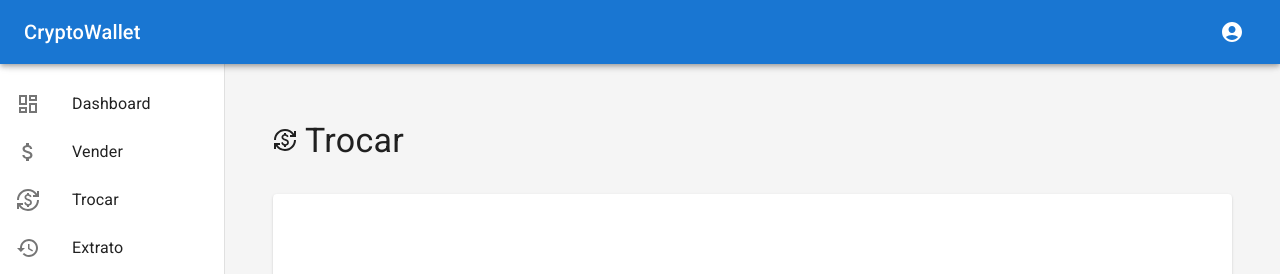
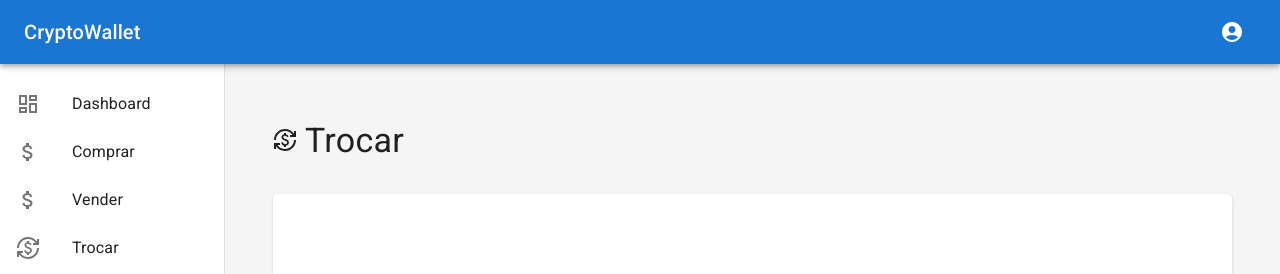
Before and after one commit to phmachado/crypto-wallet, a React (Create React App) app: page /trocar in a window 1280 px wide. Shown: the top 274 px of the page. Built offline with nearby package versions, Linux system fonts and the light colour scheme; no server answers.

Commit message:
feat: incluindo página de compra no drawer

```diff
--- a/src/components/AppLayout/LayoutDrawer/index.tsx
+++ b/src/components/AppLayout/LayoutDrawer/index.tsx
@@ -39,21 +39,28 @@ export default function LayoutAppBar() {
             <ListItemText primary="Dashboard" />
           </ListItem>
 
-          <ListItem button key="2" onClick={() => navigate("/vender")}>
+          <ListItem button key="2" onClick={() => navigate("/comprar")}>
+            <ListItemIcon>
+              <AttachMoneyOutlined />
+            </ListItemIcon>
+            <ListItemText primary="Comprar" />
+          </ListItem>
+
+          <ListItem button key="3" onClick={() => navigate("/vender")}>
             <ListItemIcon>
               <AttachMoneyOutlined />
             </ListItemIcon>
             <ListItemText primary="Vender" />
           </ListItem>
 
-          <ListItem button key="3" onClick={() => navigate("/trocar")}>
+          <ListItem button key="4" onClick={() => navigate("/trocar")}>
             <ListItemIcon>
               <CurrencyExchangeOutlined />
             </ListItemIcon>
             <ListItemText primary="Trocar" />
           </ListItem>
 
-          <ListItem button key="4" onClick={() => navigate("/extrato")}>
+          <ListItem button key="5" onClick={() => navigate("/extrato")}>
             <ListItemIcon>
               <HistoryOutlined />
             </ListItemIcon>
```
